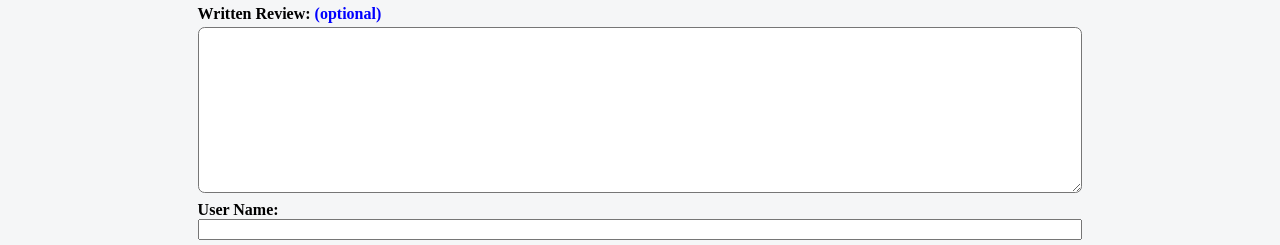
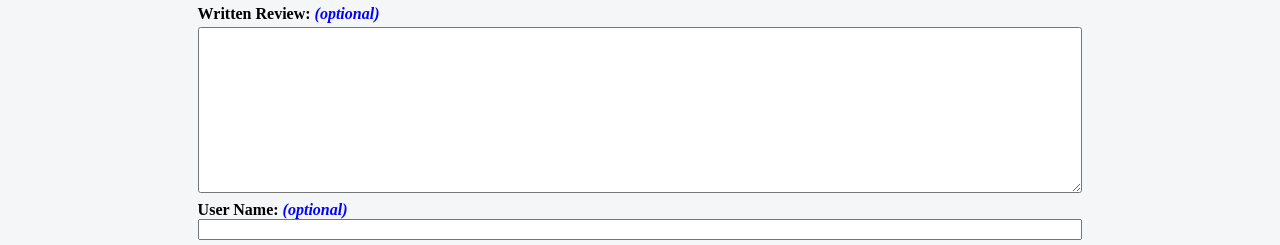
Before and after one commit to Alitares27/wdd131, a plain HTML site: page form.html in a window 1280 px wide. Shown: the part 505-750 px from the top of the page. Drawn offline with Linux system fonts and the light colour scheme; a web font is replaced by a local one.

Commit message:
Update form to indicate optional username field and adjust styling for improved aesthetics

```diff
--- a/form.html
+++ b/form.html
@@ -98,7 +98,7 @@
                 </div>
 
                 <div class="username">
-                    <label for="username">User Name:</label>
+                    <label for="username">User Name: <span>(optional)</span></label>
                     <input type="text" id="username" name="username">
                 </div>
                 <button type="submit">Post Review</button>
--- a/styles/form.css
+++ b/styles/form.css
@@ -177,12 +177,13 @@ input[type="checkbox"] {
 }
 
 .review-container textarea {
-    border-radius: 0.5em;
+    border-radius: 0.2em;
     height: 10rem;
 }
 
-.review-container span {
+.review-container span, .username span {
     color: blue;
+    font-style: italic;
 }
 
 .username {
```
